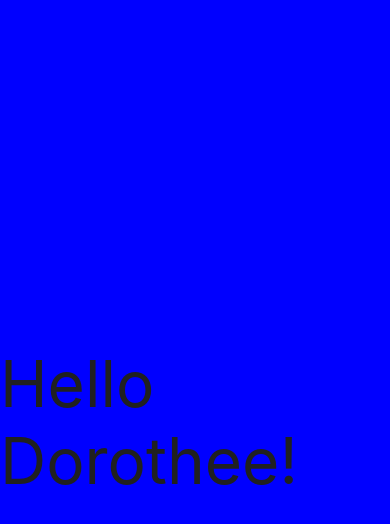
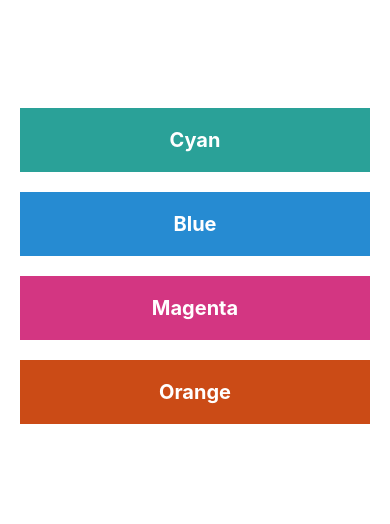
Before and after one commit to joeldmyers/react-native-2024, a React Native app: screen / in a window 390 px wide. Shown: the top 524 px of the page. Built offline with nearby package versions, Linux system fonts and the light colour scheme.

Commit message:
ui exercise

```diff
--- a/App.tsx
+++ b/App.tsx
@@ -2,20 +2,41 @@ import { StyleSheet, Text, View, SafeAreaView } from "react-native";
 
 const App = () => {
     return <SafeAreaView style={styles.container}>
-        <Text style={styles.headerText}>Hello Dorothee!</Text>
+        <View style={styles.header}><Text style={styles.buttonText}>Here are some boxes of different colors</Text></View>
+        <View style={[styles.buttonDiv, { backgroundColor: '#2aa198'}]}><Text style={styles.buttonText}>Cyan</Text></View>
+        <View style={[styles.buttonDiv, { backgroundColor: '#268bd2'}]}><Text style={styles.buttonText}>Blue</Text></View>
+        <View style={[styles.buttonDiv, { backgroundColor: '#d33682'}]}><Text style={styles.buttonText}>Magenta</Text></View>
+        <View style={[styles.buttonDiv, { backgroundColor: '#cb4b16'}]}><Text style={styles.buttonText}>Orange</Text></View>
     </SafeAreaView>
 }
 
 const styles = StyleSheet.create({
     container: {
       flex: 1,
-      backgroundColor: "blue",
+      backgroundColor: "white",
       alignItems: 'center',
-      justifyContent: "center",
+      justifyContent: 'flex-start',
+      margin: 20
+    },
+    header: {
+        marginTop: 30
     },
     headerText: {
         fontSize: 64,
         color: '#202020'
+    },
+    buttonDiv: {
+        padding: 20,
+        width: '100%',
+        marginVertical: 10,
+        justifyContent: 'center',
+        alignItems: 'center'
+
+    },
+    buttonText: {
+        fontSize: 20,
+        fontWeight: 'bold',
+        color: '#fff',
     }
   });
 
```
